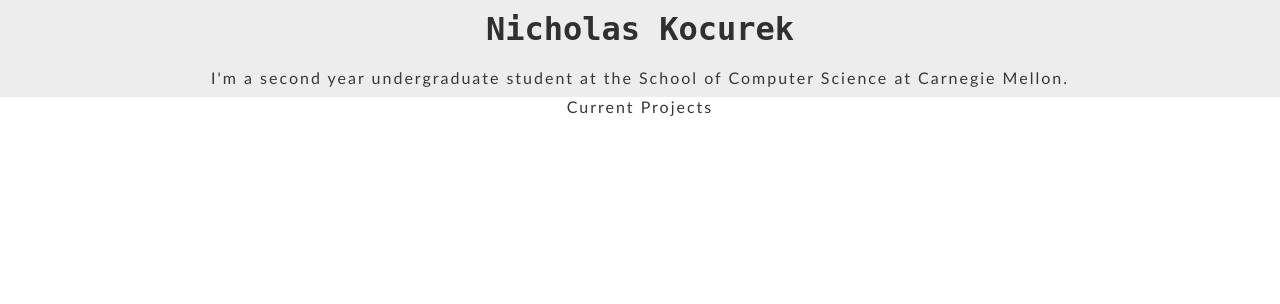
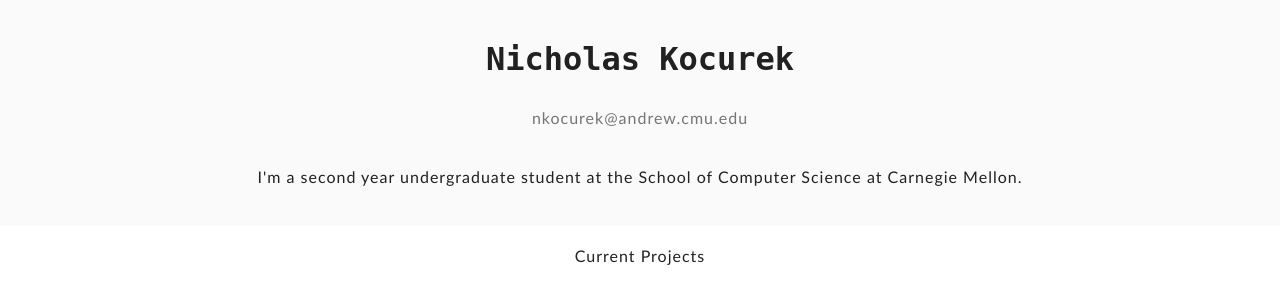
Before and after one commit to nkocurek/nkocurek.github.io, a plain HTML site: page index.html in a window 1280 px wide. Drawn offline with Linux system fonts and the light colour scheme.

Commit message:
adjusting text spacing

```diff
--- a/index.html
+++ b/index.html
@@ -13,19 +13,20 @@ div {
 
 h1 {
   text-align: center;
-  color: #303030;
+  color: #212121;
   font-family: "DejaVu Sans Mono", monospace;
   margin: 0;
-  padding: 0;
+  padding-top: 40px;
+  padding-bottom: 10px;
 }
 
 p {
   text-align: center;
-  letter-spacing: 2px;
-  color: #383838;
+  letter-spacing: 1px;
+  color: #212121;
   font-family: Optima, sans-serif;
   margin: 0;
-  padding: 0;
+  padding: 20px;
 }
 
 a {
@@ -33,11 +34,13 @@ a {
   color: #008CBA;
 }
 </style>
+<title>Nicholas Kocurek</title>
 </head>
 
-<div style="background-color: #ededed">
-  <h1 style="padding: 10px">Nicholas Kocurek</h1>
-  <p style="padding: 10px">I'm a second year undergraduate student at the School of Computer Science at Carnegie Mellon.</p>
+<div style="background-color: #fafafa">
+  <h1>Nicholas Kocurek</h1>
+  <p style="color: #757575">nkocurek@andrew.cmu.edu</p>
+  <p style="padding-bottom: 40px">I'm a second year undergraduate student at the School of Computer Science at Carnegie Mellon.</p>
 </div>
 
 <body>
```
